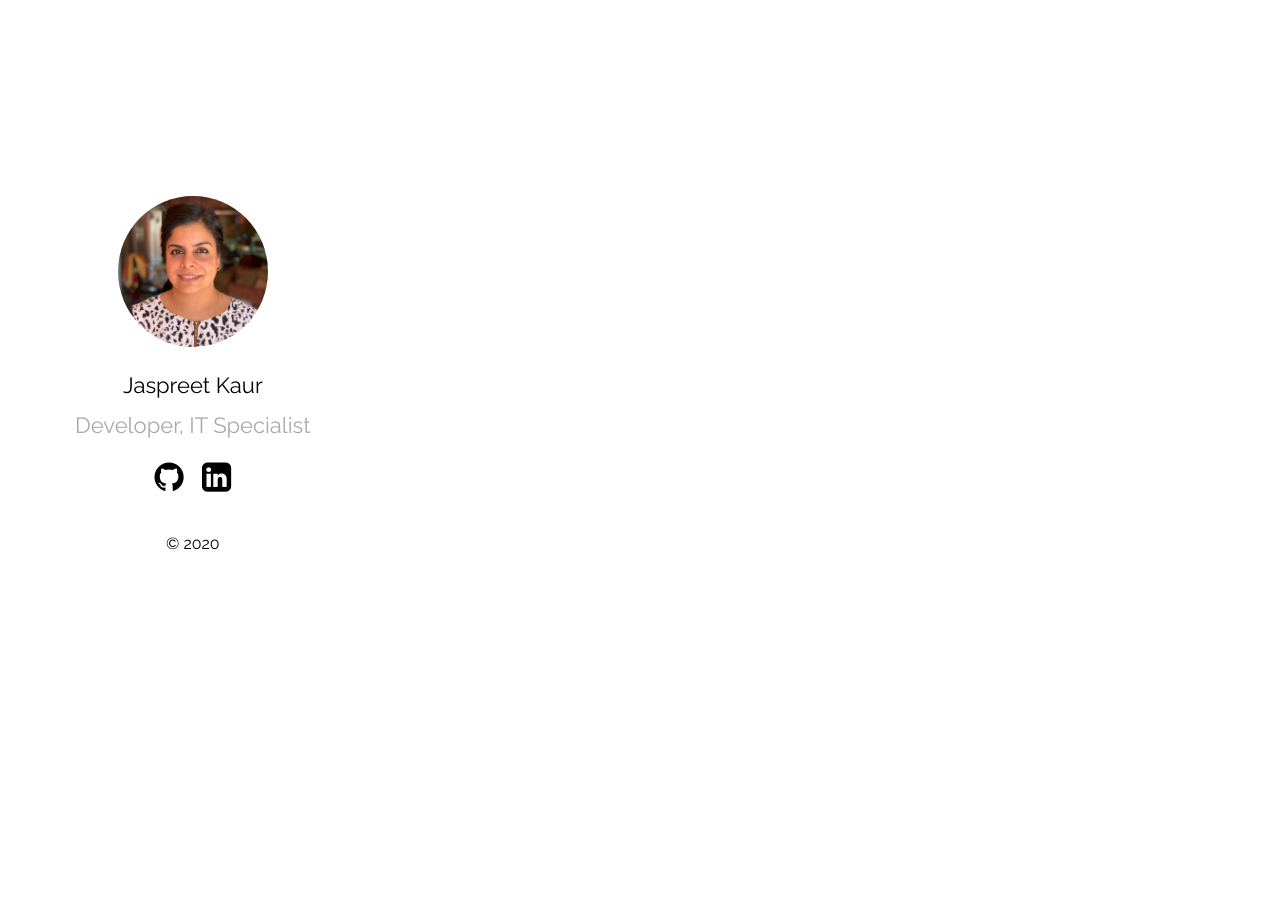
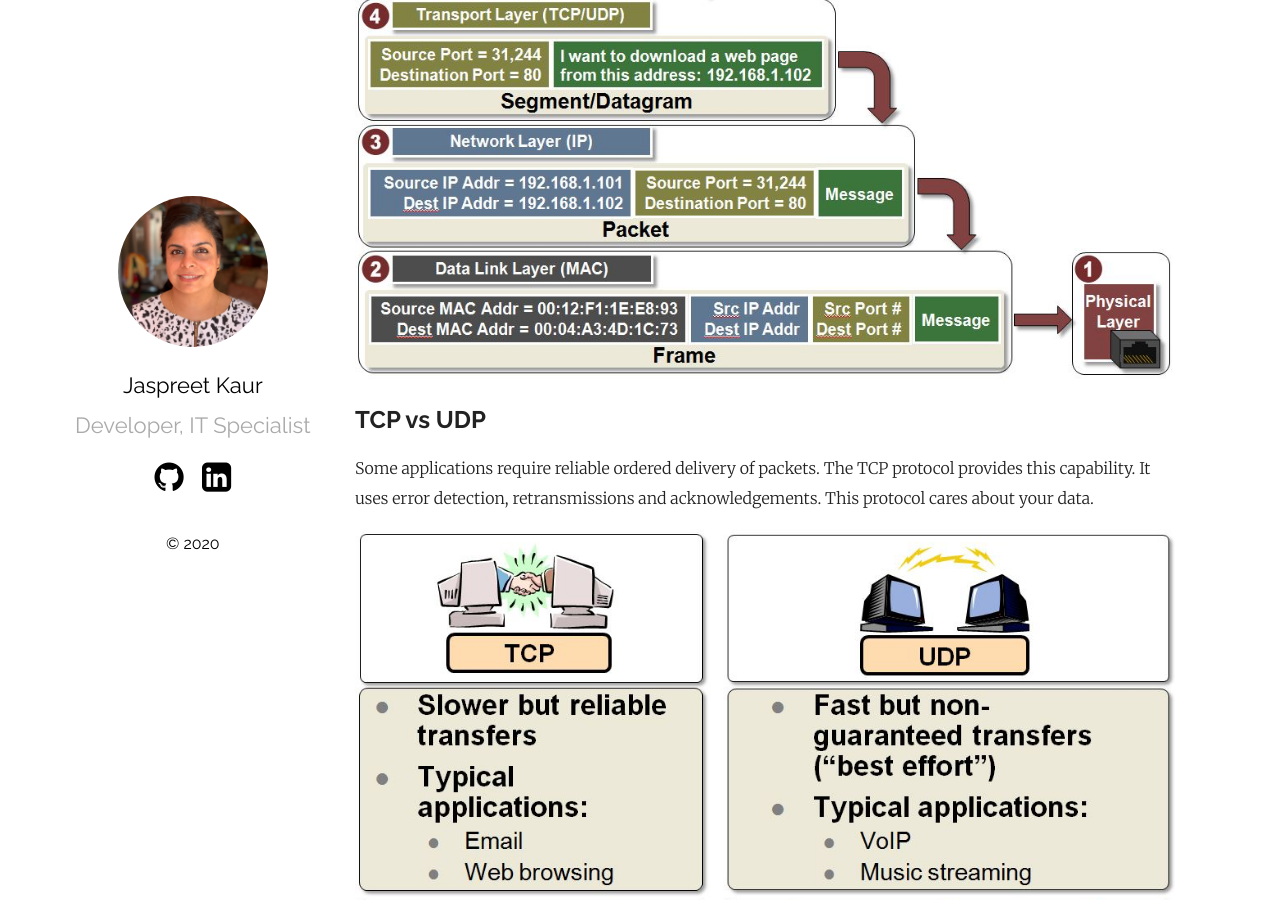
Before and after one commit to jassiharsh/jassiharsh.github.io, a Jekyll site: the page built from _posts/2020-07-28-OSI-TCP-IP.markdown, in a window 1280 px wide and 900 px high, scrolled down 2116 px. Built offline with Jekyll 4.4.1, drawn with Linux system fonts in a browser that asks for light colours; some of the changed text lies outside the part shown.

Commit message:
update changes

```diff
--- a/_posts/2020-07-28-OSI-TCP-IP.markdown
+++ b/_posts/2020-07-28-OSI-TCP-IP.markdown
@@ -1,12 +1,25 @@
 ---
 layout: post
-title:  "TCP/IP and OSI Models"
+title:  "TCP/IP, OSI Models, TCP vs UDP"
 date:   2020-07-28 21:03:36 +0530
 categories: Networking
 ---
 
 Important information about the Open Source Interconnect (OSI) model and Transmission Control Protocol (TCP)/Internet Protocol (IP).
 
-![Python Image 1](https://raw.githubusercontent.com/jassiharsh/jassiharsh.github.io/master/imgs/seven-layers-of-OSI-model.png)
+## TCP/IP, OSI Models
 
-![Python Image 1](https://raw.githubusercontent.com/jassiharsh/jassiharsh.github.io/master/imgs/comparison-of-OSI-and-TCPIP.png)
+![TCP/IP and OSI Models 1](https://raw.githubusercontent.com/jassiharsh/jassiharsh.github.io/master/imgs/seven-layers-of-OSI-model.png)
+
+![TCP/IP and OSI Models 2](https://raw.githubusercontent.com/jassiharsh/jassiharsh.github.io/master/imgs/comparison-of-OSI-and-TCPIP.png)
+
+![TCP/IP and OSI Models 3](https://raw.githubusercontent.com/jassiharsh/jassiharsh.github.io/master/imgs/tcpip_5_layer_overview.png)
+
+![TCP/IP and OSI Models 4](https://raw.githubusercontent.com/jassiharsh/jassiharsh.github.io/master/imgs/transmit_data.png)
+
+
+## TCP vs UDP
+
+Some applications require reliable ordered delivery of packets. The TCP protocol provides this capability. It uses error detection, retransmissions and acknowledgements. This protocol cares about your data.
+
+![TCP vs UDP](https://raw.githubusercontent.com/jassiharsh/jassiharsh.github.io/master/imgs/TCP_vs_UDP.png)
```
Also changed, not shown: imgs/TCP_vs_UDP.png (added), imgs/tcpip_5_layer_overview.png (added), imgs/transmit_data.png (added).
